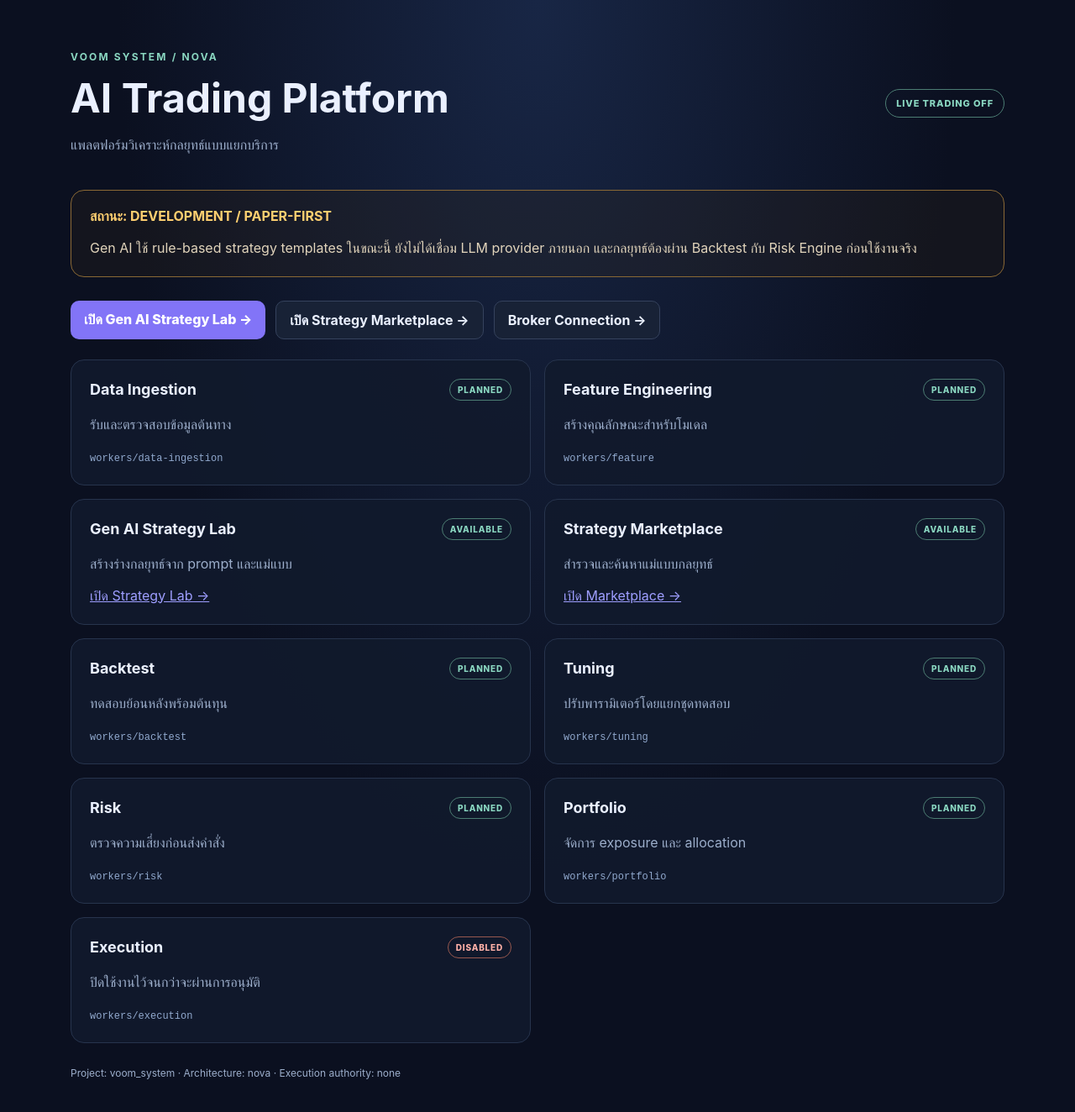
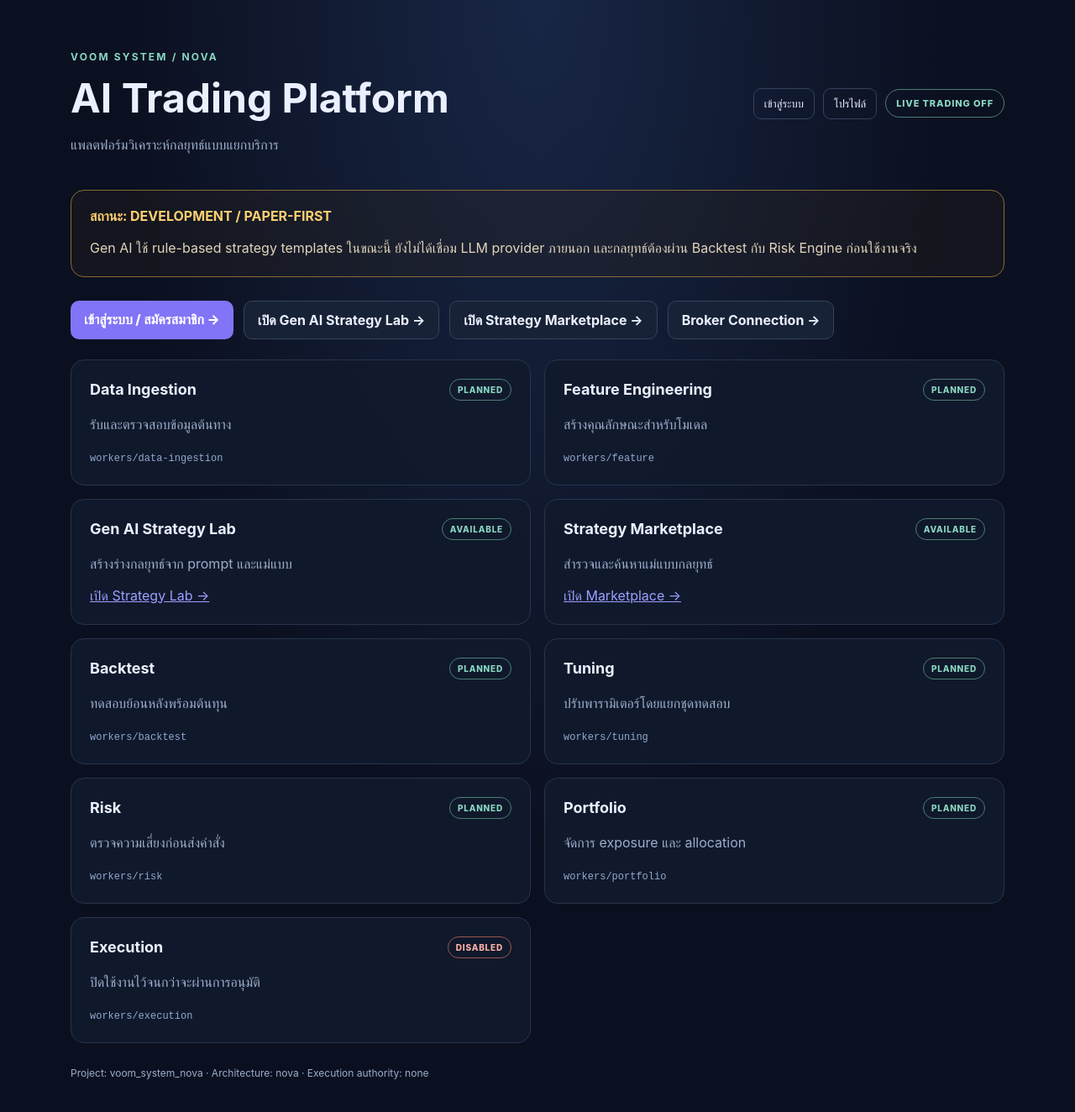
Before and after one commit to vutting895/VOOM_SYSTEM-NOVA-AI, a Next.js app in the folder frontend/: page / in a window 1280 px wide. Shown: the top 1324 px of the page at 84% size. Built offline with nearby package versions, Linux system fonts and the light colour scheme.

Commit message:
Add visible login and profile navigation

```diff
--- a/frontend/app/page.jsx
+++ b/frontend/app/page.jsx
@@ -14,10 +14,10 @@ const services = [
 
 export default function Home() {
   return <main className="shell">
-    <header className="topbar"><div><p className="eyebrow">VOOM SYSTEM / NOVA</p><h1>AI Trading Platform</h1><p className="muted">แพลตฟอร์มวิเคราะห์กลยุทธ์แบบแยกบริการ</p></div><span className="status">LIVE TRADING OFF</span></header>
+    <header className="topbar"><div><p className="eyebrow">VOOM SYSTEM / NOVA</p><h1>AI Trading Platform</h1><p className="muted">แพลตฟอร์มวิเคราะห์กลยุทธ์แบบแยกบริการ</p></div><div style={{display:"flex",gap:10,alignItems:"center",flexWrap:"wrap"}}><Link href="/login" style={{color:"#eaf0ff",border:"1px solid #35425d",padding:"9px 12px",borderRadius:9,textDecoration:"none",fontSize:13}}>เข้าสู่ระบบ</Link><Link href="/profile" style={{color:"#eaf0ff",border:"1px solid #35425d",padding:"9px 12px",borderRadius:9,textDecoration:"none",fontSize:13}}>โปรไฟล์</Link><span className="status">LIVE TRADING OFF</span></div></header>
     <section className="notice"><strong>สถานะ: DEVELOPMENT / PAPER-FIRST</strong><p>Gen AI ใช้ rule-based strategy templates ในขณะนี้ ยังไม่ได้เชื่อม LLM provider ภายนอก และกลยุทธ์ต้องผ่าน Backtest กับ Risk Engine ก่อนใช้งานจริง</p></section>
-    <nav style={{display:"flex",gap:12,flexWrap:"wrap",margin:"0 0 24px"}}><Link href="/gen-ai" style={{background:"#8274f7",color:"white",padding:"12px 16px",borderRadius:10,textDecoration:"none",fontWeight:800}}>เปิด Gen AI Strategy Lab →</Link><Link href="/marketplace" style={{background:"#182236",border:"1px solid #35425d",color:"#eaf0ff",padding:"12px 16px",borderRadius:10,textDecoration:"none",fontWeight:700}}>เปิด Strategy Marketplace →</Link><Link href="/broker" style={{background:"#182236",border:"1px solid #35425d",color:"#eaf0ff",padding:"12px 16px",borderRadius:10,textDecoration:"none",fontWeight:700}}>Broker Connection →</Link></nav>
+    <nav style={{display:"flex",gap:12,flexWrap:"wrap",margin:"0 0 24px"}}><Link href="/login" style={{background:"#8274f7",color:"white",padding:"12px 16px",borderRadius:10,textDecoration:"none",fontWeight:800}}>เข้าสู่ระบบ / สมัครสมาชิก →</Link><Link href="/gen-ai" style={{background:"#182236",border:"1px solid #35425d",color:"#eaf0ff",padding:"12px 16px",borderRadius:10,textDecoration:"none",fontWeight:700}}>เปิด Gen AI Strategy Lab →</Link><Link href="/marketplace" style={{background:"#182236",border:"1px solid #35425d",color:"#eaf0ff",padding:"12px 16px",borderRadius:10,textDecoration:"none",fontWeight:700}}>เปิด Strategy Marketplace →</Link><Link href="/broker" style={{background:"#182236",border:"1px solid #35425d",color:"#eaf0ff",padding:"12px 16px",borderRadius:10,textDecoration:"none",fontWeight:700}}>Broker Connection →</Link></nav>
     <section className="grid">{services.map(([name,id,description])=><article className="service" key={id}><div className="service-head"><h2>{name}</h2><span className={id==="execution"?"pill disabled":(id==="gen-ai"||id==="marketplace"?"pill":"pill")}>{id==="execution"?"DISABLED":(id==="gen-ai"||id==="marketplace"?"AVAILABLE":"PLANNED")}</span></div><p>{description}</p>{id==="gen-ai"?<Link href="/gen-ai">เปิด Strategy Lab →</Link>:id==="marketplace"?<Link href="/marketplace">เปิด Marketplace →</Link>:<code>workers/{id}</code>}</article>)}</section>
-    <footer>Project: voom_system · Architecture: nova · Execution authority: none</footer>
+    <footer>Project: voom_system_nova · Architecture: nova · Execution authority: none</footer>
   </main>;
 }
```
